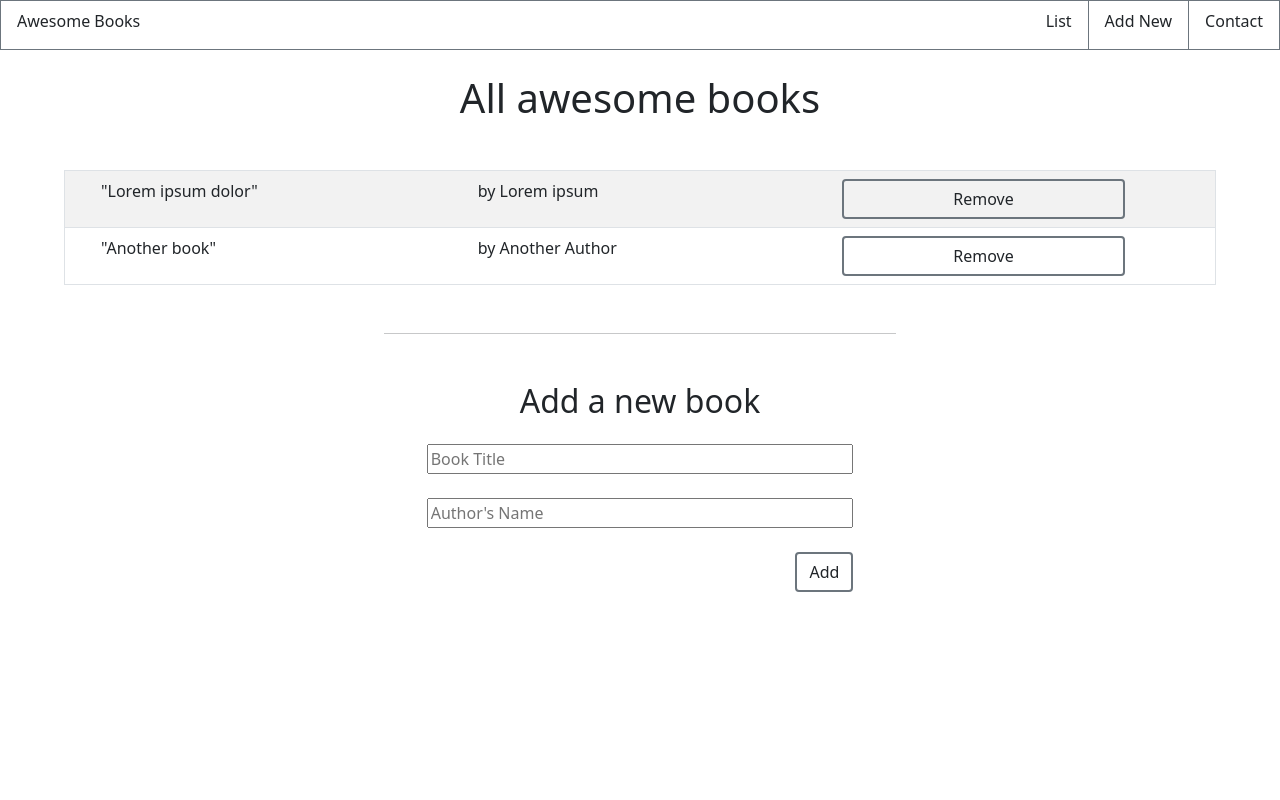
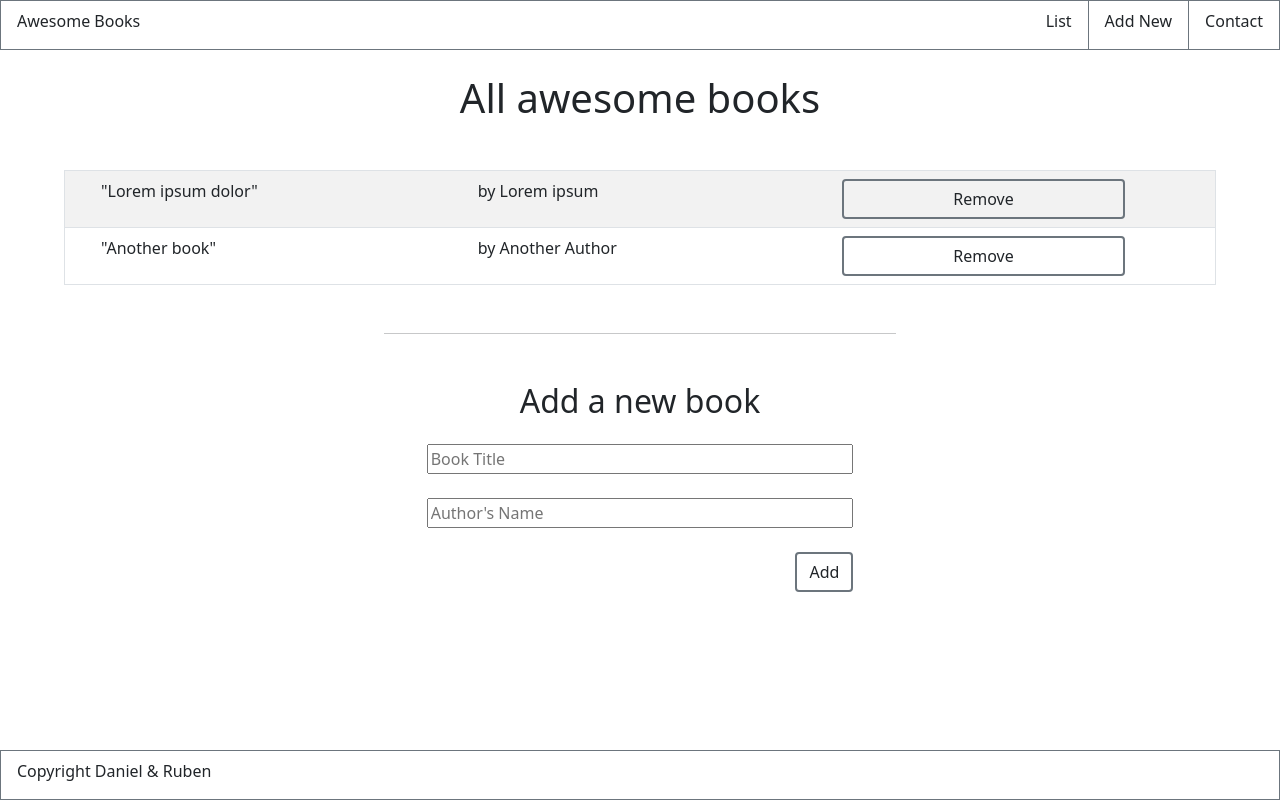
Before and after one commit to rpire/awesome-books, a plain HTML site: page index.html in a window 1280 px wide. Drawn offline with nearby package versions, Linux system fonts and the light colour scheme.

Commit message:
add footer and luxon to html file

```diff
--- a/index.html
+++ b/index.html
@@ -7,6 +7,7 @@
     <meta name="viewport" content="width=device-width, initial-scale=1.0">
     <script defer src="js/main.js"></script>
     <script defer src="js/nav.js"></script>
+    <script src="./js/luxon.min.js"></script>
     <link href="https://cdn.jsdelivr.net/npm/bootstrap@5.1.0/dist/css/bootstrap.min.css" rel="stylesheet"
         integrity="sha384-KyZXEAg3QhqLMpG8r+8fhAXLRk2vvoC2f3B09zVXn8CA5QIVfZOJ3BCsw2P0p/We" crossorigin="anonymous">
     <link rel="stylesheet" href="./css/style.css">
@@ -22,6 +23,7 @@
             <li class="ps-3 pt-2 nav-item">Contact</li>
         </ul>
     </nav>
+    <div id="date"></div>
     <h1 class="text-center pt-4">All awesome books</h1>
     <table id="table" class="border mt-5 mx-auto table table-striped">
         <tbody id="book-shelf">
@@ -38,6 +40,11 @@
             <button class="btn border-secondary border-2 float-end" id="button" type="submit">Add</button>
         </div>
     </form>
+    <footer class="pt-2 fixed-bottom px-3 border-secondary border">
+        <div>
+            <p>Copyright Daniel & Ruben</p>
+        </div>
+    </footer>
 </body>
 
 </html>
```
